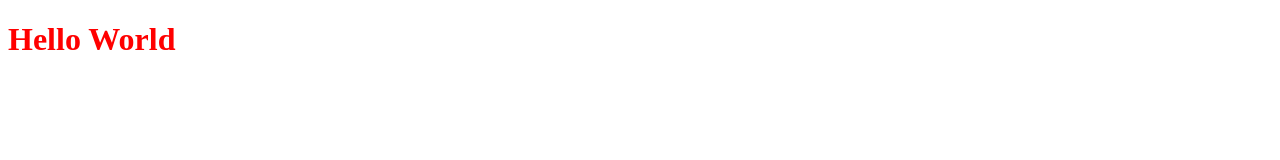
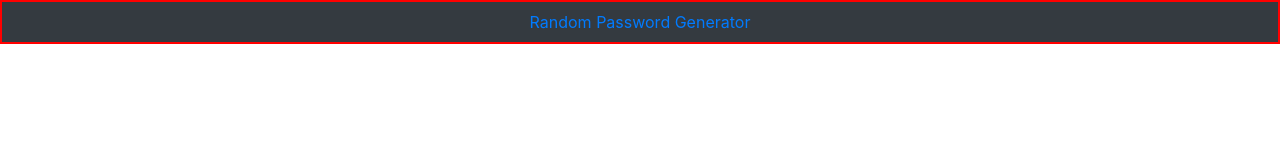
Before and after one commit to CKalama/Password_Generator_Homework, a plain HTML site: page index.html in a window 1280 px wide. Drawn offline with nearby package versions, Linux system fonts and the light colour scheme.

Commit message:
linked Bootstrap and built a navbar with Password Generator Title, justified content to the center and added a border in style.css

```diff
--- a/index.html
+++ b/index.html
@@ -4,12 +4,23 @@
     <meta charset="UTF-8">
     <meta name="viewport" content="width=device-width, initial-scale=1.0">
     <title>Password Generator</title>
-    <!-- Linking Css and Javascript -->
+    <!-- Linking Css and Javascript and Bootstrap -->
     <link rel="stylesheet" href="style.css">
     <link rel="Javascript" href ="java.js">
+     <link rel="stylesheet" href="https://maxcdn.bootstrapcdn.com/bootstrap/4.0.0/css/bootstrap.min.css" integrity="sha384-Gn5384xqQ1aoWXA+058RXPxPg6fy4IWvTNh0E263XmFcJlSAwiGgFAW/dAiS6JXm" crossorigin="anonymous">
+     <script src="https://code.jquery.com/jquery-3.2.1.slim.min.js" integrity="sha384-KJ3o2DKtIkvYIK3UENzmM7KCkRr/rE9/Qpg6aAZGJwFDMVNA/GpGFF93hXpG5KkN" crossorigin="anonymous"></script>
+<script src="https://cdnjs.cloudflare.com/ajax/libs/popper.js/1.12.9/umd/popper.min.js" integrity="sha384-ApNbgh9B+Y1QKtv3Rn7W3mgPxhU9K/ScQsAP7hUibX39j7fakFPskvXusvfa0b4Q" crossorigin="anonymous"></script>
+<script src="https://maxcdn.bootstrapcdn.com/bootstrap/4.0.0/js/bootstrap.min.js" integrity="sha384-JZR6Spejh4U02d8jOt6vLEHfe/JQGiRRSQQxSfFWpi1MquVdAyjUar5+76PVCmYl" crossorigin="anonymous"></script>
 </head>
+
+
 <body>
-    <h1>Hello World</h1>
+    <nav class="navbar navbar-dark bg-dark justify-content-center navbar-style">
+        <a class="navbar=brand" href="#"> Random Password Generator</a>
+    </nav>
+
+
+</div>
 
 </body>
 </html>
--- a/style.css
+++ b/style.css
@@ -1,3 +1,4 @@
-h1 {
-    color:red;
+.navbar-style {
+    border: 2px solid red;
+
 }
```
